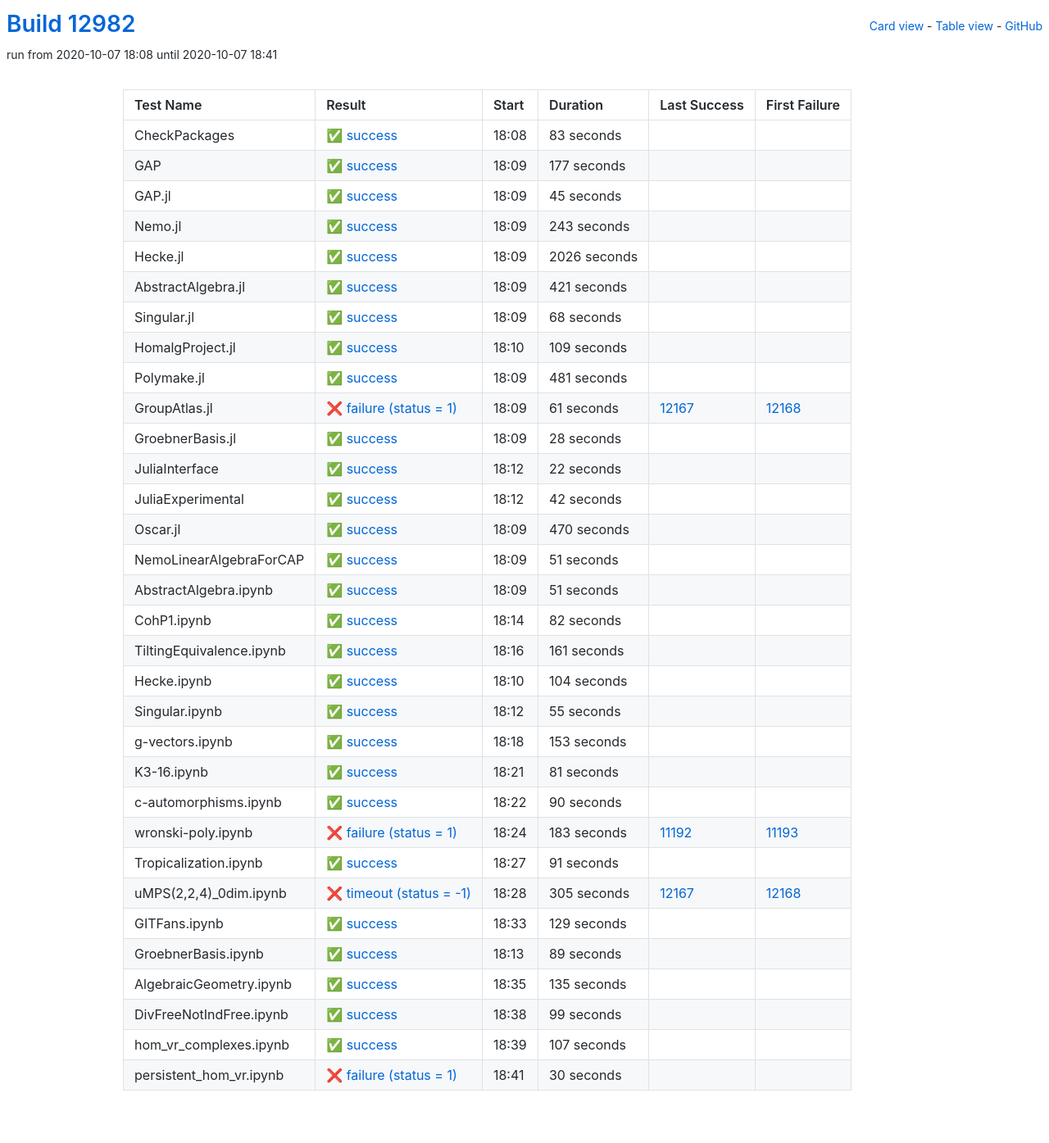
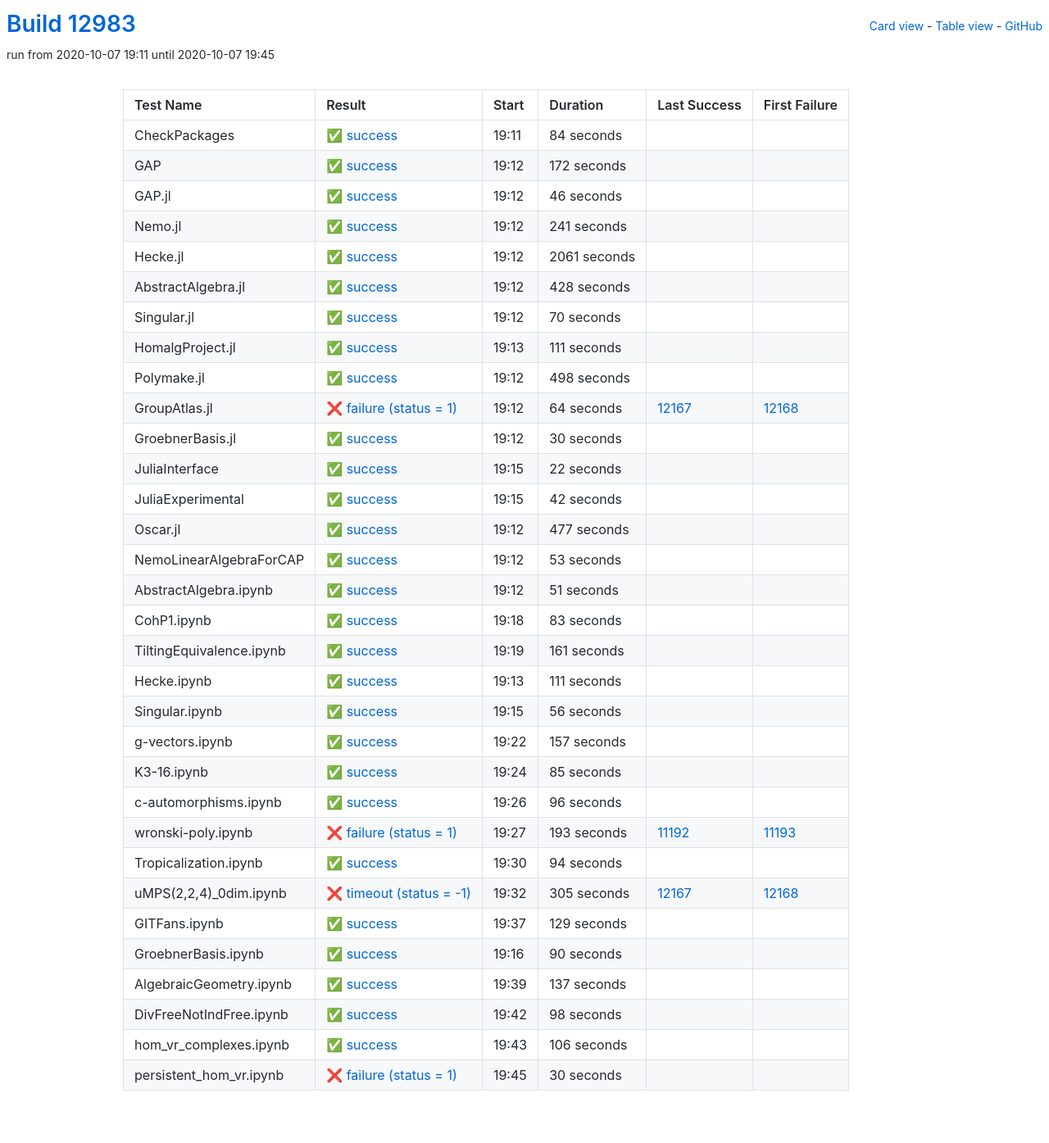
Before and after one commit to oscar-system/oscar-ci-status, a Jekyll site: the page built from table.html, in a window 1280 px wide. Shown: the whole page at 82% size. Built offline with Jekyll 4.4.1, drawn with Linux system fonts in a browser that asks for light colours.

Commit message:
Build #12983

```diff
--- a/_data/ci.yml
+++ b/_data/ci.yml
@@ -1,6 +1,6 @@
 ---
-build: 12982
-build_url: https://oscarci.mathematik.uni-kl.de/job/oscar/12982/
+build: 12983
+build_url: https://oscarci.mathematik.uni-kl.de/job/oscar/12983/
 job: oscar
 organization: oscar-system
 repo: oscar-ci-status
@@ -8,140 +8,140 @@
 tests:
 - name: CheckPackages
   id: checkpackages
-  log: https://oscarci.mathematik.uni-kl.de/job/oscar/12982/artifact/logs/build-12982/CheckPackages.log
-  start: 2020-10-07 18:08
+  log: https://oscarci.mathematik.uni-kl.de/job/oscar/12983/artifact/logs/build-12983/CheckPackages.log
+  start: 2020-10-07 19:11
   success: true
   exitcode: 0
   status: success
-  duration: 83
+  duration: 84
   last_success: false
   last_success_url:
   first_failure: false
   first_failure_url:
 - name: GAP
   id: gap
-  log: https://oscarci.mathematik.uni-kl.de/job/oscar/12982/artifact/logs/build-12982/GAP.log
-  start: 2020-10-07 18:09
+  log: https://oscarci.mathematik.uni-kl.de/job/oscar/12983/artifact/logs/build-12983/GAP.log
+  start: 2020-10-07 19:12
   success: true
   exitcode: 0
   status: success
-  duration: 177
+  duration: 172
   last_success: false
   last_success_url:
   first_failure: false
   first_failure_url:
 - name: GAP.jl
   id: gap-jl
-  log: https://oscarci.mathematik.uni-kl.de/job/oscar/12982/artifact/logs/build-12982/GAP.jl.log
-  start: 2020-10-07 18:09
+  log: https://oscarci.mathematik.uni-kl.de/job/oscar/12983/artifact/logs/build-12983/GAP.jl.log
+  start: 2020-10-07 19:12
   success: true
   exitcode: 0
   status: success
-  duration: 45
+  duration: 46
   last_success: false
   last_success_url:
   first_failure: false
   first_failure_url:
 - name: Nemo.jl
   id: nemo-jl
-  log: https://oscarci.mathematik.uni-kl.de/job/oscar/12982/artifact/logs/build-12982/Nemo.jl.log
-  start: 2020-10-07 18:09
+  log: https://oscarci.mathematik.uni-kl.de/job/oscar/12983/artifact/logs/build-12983/Nemo.jl.log
+  start: 2020-10-07 19:12
   success: true
   exitcode: 0
   status: success
-  duration: 243
+  duration: 241
   last_success: false
   last_success_url:
   first_failure: false
   first_failure_url:
 - name: Hecke.jl
   id: hecke-jl
-  log: https://oscarci.mathematik.uni-kl.de/job/oscar/12982/artifact/logs/build-12982/Hecke.jl.log
-  start: 2020-10-07 18:09
+  log: https://oscarci.mathematik.uni-kl.de/job/oscar/12983/artifact/logs/build-12983/Hecke.jl.log
+  start: 2020-10-07 19:12
   success: true
   exitcode: 0
   status: success
-  duration: 2026
+  duration: 2061
   last_success: false
   last_success_url:
   first_failure: false
   first_failure_url:
 - name: AbstractAlgebra.jl
   id: abstractalgebra-jl
-  log: https://oscarci.mathematik.uni-kl.de/job/oscar/12982/artifact/logs/build-12982/AbstractAlgebra.jl.log
-  start: 2020-10-07 18:09
+  log: https://oscarci.mathematik.uni-kl.de/job/oscar/12983/artifact/logs/build-12983/AbstractAlgebra.jl.log
+  start: 2020-10-07 19:12
   success: true
   exitcode: 0
   status: success
-  duration: 421
+  duration: 428
   last_success: false
   last_success_url:
   first_failure: false
   first_failure_url:
 - name: Singular.jl
   id: singular-jl
-  log: https://oscarci.mathematik.uni-kl.de/job/oscar/12982/artifact/logs/build-12982/Singular.jl.log
-  start: 2020-10-07 18:09
+  log: https://oscarci.mathematik.uni-kl.de/job/oscar/12983/artifact/logs/build-12983/Singular.jl.log
+  start: 2020-10-07 19:12
   success: true
   exitcode: 0
   status: success
-  duration: 68
+  duration: 70
   last_success: false
   last_success_url:
   first_failure: false
   first_failure_url:
 - name: HomalgProject.jl
   id: homalgproject-jl
-  log: https://oscarci.mathematik.uni-kl.de/job/oscar/12982/artifact/logs/build-12982/HomalgProject.jl.log
-  start: 2020-10-07 18:10
+  log: https://oscarci.mathematik.uni-kl.de/job/oscar/12983/artifact/logs/build-12983/HomalgProject.jl.log
+  start: 2020-10-07 19:13
   success: true
   exitcode: 0
   status: success
-  duration: 109
+  duration: 111
   last_success: false
   last_success_url:
   first_failure: false
   first_failure_url:
 - name: Polymake.jl
   id: polymake-jl
-  log: https://oscarci.mathematik.uni-kl.de/job/oscar/12982/artifact/logs/build-12982/Polymake.jl.log
-  start: 2020-10-07 18:09
+  log: https://oscarci.mathematik.uni-kl.de/job/oscar/12983/artifact/logs/build-12983/Polymake.jl.log
+  start: 2020-10-07 19:12
   success: true
   exitcode: 0
   status: success
-  duration: 481
+  duration: 498
   last_success: false
   last_success_url:
   first_failure: false
   first_failure_url:
 - name: GroupAtlas.jl
   id: groupatlas-jl
-  log: https://oscarci.mathematik.uni-kl.de/job/oscar/12982/artifact/logs/build-12982/GroupAtlas.jl.log
-  start: 2020-10-07 18:09
+  log: https://oscarci.mathematik.uni-kl.de/job/oscar/12983/artifact/logs/build-12983/GroupAtlas.jl.log
+  start: 2020-10-07 19:12
   success: false
   exitcode: 1
   status: failure
-  duration: 61
+  duration: 64
   last_success: 12167
   last_success_url: https://oscarci.mathematik.uni-kl.de/job/oscar/12167/
   first_failure: 12168
   first_failure_url: https://oscarci.mathematik.uni-kl.de/job/oscar/12168/
 - name: GroebnerBasis.jl
   id: groebnerbasis-jl
-  log: https://oscarci.mathematik.uni-kl.de/job/oscar/12982/artifact/logs/build-12982/GroebnerBasis.jl.log
-  start: 2020-10-07 18:09
+  log: https://oscarci.mathematik.uni-kl.de/job/oscar/12983/artifact/logs/build-12983/GroebnerBasis.jl.log
+  start: 2020-10-07 19:12
   success: true
   exitcode: 0
   status: success
-  duration: 28
+  duration: 30
   last_success: false
   last_success_url:
   first_failure: false
   first_failure_url:
 - name: JuliaInterface
   id: juliainterface
-  log: https://oscarci.mathematik.uni-kl.de/job/oscar/12982/artifact/logs/build-12982/JuliaInterface.log
-  start: 2020-10-07 18:12
+  log: https://oscarci.mathematik.uni-kl.de/job/oscar/12983/artifact/logs/build-12983/JuliaInterface.log
+  start: 2020-10-07 19:15
   success: true
   exitcode: 0
   status: success
@@ -152,8 +152,8 @@
   first_failure_url:
 - name: JuliaExperimental
   id: juliaexperimental
-  log: https://oscarci.mathematik.uni-kl.de/job/oscar/12982/artifact/logs/build-12982/JuliaExperimental.log
-  start: 2020-10-07 18:12
+  log: https://oscarci.mathematik.uni-kl.de/job/oscar/12983/artifact/logs/build-12983/JuliaExperimental.log
+  start: 2020-10-07 19:15
   success: true
   exitcode: 0
   status: success
@@ -164,32 +164,32 @@
   first_failure_url:
 - name: Oscar.jl
   id: oscar-jl
-  log: https://oscarci.mathematik.uni-kl.de/job/oscar/12982/artifact/logs/build-12982/Oscar.jl.log
-  start: 2020-10-07 18:09
+  log: https://oscarci.mathematik.uni-kl.de/job/oscar/12983/artifact/logs/build-12983/Oscar.jl.log
+  start: 2020-10-07 19:12
   success: true
   exitcode: 0
   status: success
-  duration: 470
+  duration: 477
   last_success: false
   last_success_url:
   first_failure: false
   first_failure_url:
 - name: NemoLinearAlgebraForCAP
   id: nemolinearalgebraforcap
-  log: https://oscarci.mathematik.uni-kl.de/job/oscar/12982/artifact/logs/build-12982/NemoLinearAlgebraForCAP.log
-  start: 2020-10-07 18:09
+  log: https://oscarci.mathematik.uni-kl.de/job/oscar/12983/artifact/logs/build-12983/NemoLinearAlgebraForCAP.log
+  start: 2020-10-07 19:12
   success: true
   exitcode: 0
   status: success
-  duration: 51
+  duration: 53
   last_success: false
   last_success_url:
   first_failure: false
   first_failure_url:
 - name: AbstractAlgebra.ipynb
   id: abstractalgebra-ipynb
-  log: https://oscarci.mathematik.uni-kl.de/job/oscar/12982/artifact/logs/build-12982/AbstractAlgebra.ipynb.log
-  start: 2020-10-07 18:09
+  log: https://oscarci.mathematik.uni-kl.de/job/oscar/12983/artifact/logs/build-12983/AbstractAlgebra.ipynb.log
+  start: 2020-10-07 19:12
   success: true
   exitcode: 0
   status: success
@@ -200,20 +200,20 @@
   first_failure_url:
 - name: CohP1.ipynb
   id: cohp1-ipynb
-  log: https://oscarci.mathematik.uni-kl.de/job/oscar/12982/artifact/logs/build-12982/CohP1.ipynb.log
-  start: 2020-10-07 18:14
+  log: https://oscarci.mathematik.uni-kl.de/job/oscar/12983/artifact/logs/build-12983/CohP1.ipynb.log
+  start: 2020-10-07 19:18
   success: true
   exitcode: 0
   status: success
-  duration: 82
+  duration: 83
   last_success: false
   last_success_url:
   first_failure: false
   first_failure_url:
 - name: TiltingEquivalence.ipynb
   id: tiltingequivalence-ipynb
-  log: https://oscarci.mathematik.uni-kl.de/job/oscar/12982/artifact/logs/build-12982/TiltingEquivalence.ipynb.log
-  start: 2020-10-07 18:16
+  log: https://oscarci.mathematik.uni-kl.de/job/oscar/12983/artifact/logs/build-12983/TiltingEquivalence.ipynb.log
+  start: 2020-10-07 19:19
   success: true
   exitcode: 0
   status: success
@@ -224,92 +224,92 @@
   first_failure_url:
 - name: Hecke.ipynb
   id: hecke-ipynb
-  log: https://oscarci.mathematik.uni-kl.de/job/oscar/12982/artifact/logs/build-12982/Hecke.ipynb.log
-  start: 2020-10-07 18:10
+  log: https://oscarci.mathematik.uni-kl.de/job/oscar/12983/artifact/logs/build-12983/Hecke.ipynb.log
+  start: 2020-10-07 19:13
   success: true
   exitcode: 0
   status: success
-  duration: 104
+  duration: 111
   last_success: false
   last_success_url:
   first_failure: false
   first_failure_url:
 - name: Singular.ipynb
   id: singular-ipynb
-  log: https://oscarci.mathematik.uni-kl.de/job/oscar/12982/artifact/logs/build-12982/Singular.ipynb.log
-  start: 2020-10-07 18:12
+  log: https://oscarci.mathematik.uni-kl.de/job/oscar/12983/artifact/logs/build-12983/Singular.ipynb.log
+  start: 2020-10-07 19:15
   success: true
   exitcode: 0
   status: success
-  duration: 55
+  duration: 56
   last_success: false
   last_success_url:
   first_failure: false
   first_failure_url:
 - name: g-vectors.ipynb
   id: g-vectors-ipynb
-  log: https://oscarci.mathematik.uni-kl.de/job/oscar/12982/artifact/logs/build-12982/g-vectors.ipynb.log
-  start: 2020-10-07 18:18
+  log: https://oscarci.mathematik.uni-kl.de/job/oscar/12983/artifact/logs/build-12983/g-vectors.ipynb.log
+  start: 2020-10-07 19:22
   success: true
   exitcode: 0
   status: success
-  duration: 153
+  duration: 157
   last_success: false
   last_success_url:
   first_failure: false
   first_failure_url:
 - name: K3-16.ipynb
   id: k3-16-ipynb
-  log: https://oscarci.mathematik.uni-kl.de/job/oscar/12982/artifact/logs/build-12982/K3-16.ipynb.log
-  start: 2020-10-07 18:21
+  log: https://oscarci.mathematik.uni-kl.de/job/oscar/12983/artifact/logs/build-12983/K3-16.ipynb.log
+  start: 2020-10-07 19:24
   success: true
   exitcode: 0
   status: success
-  duration: 81
+  duration: 85
   last_success: false
   last_success_url:
   first_failure: false
   first_failure_url:
 - name: c-automorphisms.ipynb
   id: c-automorphisms-ipynb
-  log: https://oscarci.mathematik.uni-kl.de/job/oscar/12982/artifact/logs/build-12982/c-automorphisms.ipynb.log
-  start: 2020-10-07 18:22
+  log: https://oscarci.mathematik.uni-kl.de/job/oscar/12983/artifact/logs/build-12983/c-automorphisms.ipynb.log
+  start: 2020-10-07 19:26
   success: true
   exitcode: 0
   status: success
-  duration: 90
+  duration: 96
   last_success: false
   last_success_url:
   first_failure: false
   first_failure_url:
 - name: wronski-poly.ipynb
   id: wronski-poly-ipynb
-  log: https://oscarci.mathematik.uni-kl.de/job/oscar/12982/artifact/logs/build-12982/wronski-poly.ipynb.log
-  start: 2020-10-07 18:24
+  log: https://oscarci.mathematik.uni-kl.de/job/oscar/12983/artifact/logs/build-12983/wronski-poly.ipynb.log
+  start: 2020-10-07 19:27
   success: false
   exitcode: 1
   status: failure
-  duration: 183
+  duration: 193
   last_success: 11192
   last_success_url: https://oscarci.mathematik.uni-kl.de/job/oscar/11192/
   first_failure: 11193
   first_failure_url: https://oscarci.mathematik.uni-kl.de/job/oscar/11193/
 - name: Tropicalization.ipynb
   id: tropicalization-ipynb
-  log: https://oscarci.mathematik.uni-kl.de/job/oscar/12982/artifact/logs/build-12982/Tropicalization.ipynb.log
-  start: 2020-10-07 18:27
+  log: https://oscarci.mathematik.uni-kl.de/job/oscar/12983/artifact/logs/build-12983/Tropicalization.ipynb.log
+  start: 2020-10-07 19:30
   success: true
   exitcode: 0
   status: success
-  duration: 91
+  duration: 94
   last_success: false
   last_success_url:
   first_failure: false
   first_failure_url:
 - name: uMPS(2,2,4)_0dim.ipynb
   id: umps-2-2-4-0dim-ipynb
-  log: https://oscarci.mathematik.uni-kl.de/job/oscar/12982/artifact/logs/build-12982/uMPS-2-2-4-_0dim.ipynb.log
-  start: 2020-10-07 18:28
+  log: https://oscarci.mathematik.uni-kl.de/job/oscar/12983/artifact/logs/build-12983/uMPS-2-2-4-_0dim.ipynb.log
+  start: 2020-10-07 19:32
   success: false
   exitcode: -1
   status: timeout
@@ -320,8 +320,8 @@
   first_failure_url: https://oscarci.mathematik.uni-kl.de/job/oscar/12168/
 - name: GITFans.ipynb
   id: gitfans-ipynb
-  log: https://oscarci.mathematik.uni-kl.de/job/oscar/12982/artifact/logs/build-12982/GITFans.ipynb.log
-  start: 2020-10-07 18:33
+  log: https://oscarci.mathematik.uni-kl.de/job/oscar/12983/artifact/logs/build-12983/GITFans.ipynb.log
+  start: 2020-10-07 19:37
   success: true
   exitcode: 0
   status: success
@@ -332,56 +332,56 @@
   first_failure_url:
 - name: GroebnerBasis.ipynb
   id: groebnerbasis-ipynb
-  log: https://oscarci.mathematik.uni-kl.de/job/oscar/12982/artifact/logs/build-12982/GroebnerBasis.ipynb.log
-  start: 2020-10-07 18:13
+  log: https://oscarci.mathematik.uni-kl.de/job/oscar/12983/artifact/logs/build-12983/GroebnerBasis.ipynb.log
+  start: 2020-10-07 19:16
   success: true
   exitcode: 0
   status: success
-  duration: 89
+  duration: 90
   last_success: false
   last_success_url:
   first_failure: false
   first_failure_url:
 - name: AlgebraicGeometry.ipynb
   id: algebraicgeometry-ipynb
-  log: https://oscarci.mathematik.uni-kl.de/job/oscar/12982/artifact/logs/build-12982/AlgebraicGeometry.ipynb.log
-  start: 2020-10-07 18:35
+  log: https://oscarci.mathematik.uni-kl.de/job/oscar/12983/artifact/logs/build-12983/AlgebraicGeometry.ipynb.log
+  start: 2020-10-07 19:39
   success: true
   exitcode: 0
   status: success
-  duration: 135
+  duration: 137
   last_success: false
   last_success_url:
   first_failure: false
   first_failure_url:
 - name: DivFreeNotIndFree.ipynb
   id: divfreenotindfree-ipynb
-  log: https://oscarci.mathematik.uni-kl.de/job/oscar/12982/artifact/logs/build-12982/DivFreeNotIndFree.ipynb.log
-  start: 2020-10-07 18:38
+  log: https://oscarci.mathematik.uni-kl.de/job/oscar/12983/artifact/logs/build-12983/DivFreeNotIndFree.ipynb.log
+  start: 2020-10-07 19:42
   success: true
   exitcode: 0
   status: success
-  duration: 99
+  duration: 98
   last_success: false
   last_success_url:
   first_failure: false
   first_failure_url:
 - name: hom_vr_complexes.ipynb
   id: hom-vr-complexes-ipynb
-  log: https://oscarci.mathematik.uni-kl.de/job/oscar/12982/artifact/logs/build-12982/hom_vr_complexes.ipynb.log
-  start: 2020-10-07 18:39
+  log: https://oscarci.mathematik.uni-kl.de/job/oscar/12983/artifact/logs/build-12983/hom_vr_complexes.ipynb.log
+  start: 2020-10-07 19:43
   success: true
   exitcode: 0
   status: success
-  duration: 107
+  duration: 106
   last_success: false
   last_success_url:
   first_failure: false
   first_failure_url:
 - name: persistent_hom_vr.ipynb
   id: persistent-hom-vr-ipynb
-  log: https://oscarci.mathematik.uni-kl.de/job/oscar/12982/artifact/logs/build-12982/persistent_hom_vr.ipynb.log
-  start: 2020-10-07 18:41
+  log: https://oscarci.mathematik.uni-kl.de/job/oscar/12983/artifact/logs/build-12983/persistent_hom_vr.ipynb.log
+  start: 2020-10-07 19:45
   success: false
   exitcode: 1
   status: failure
```
Also changed, not shown: README.md.
